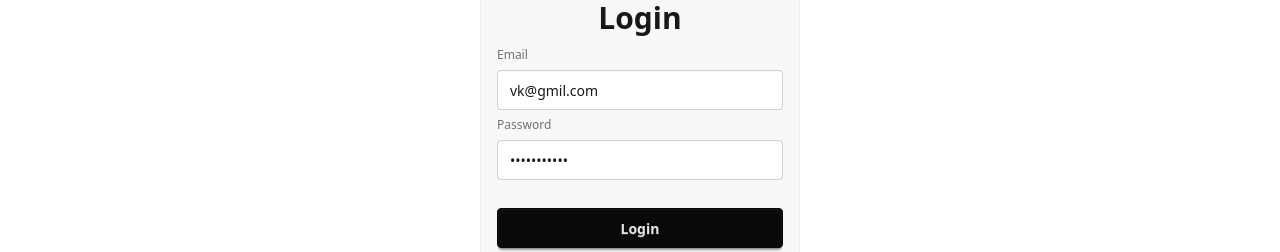
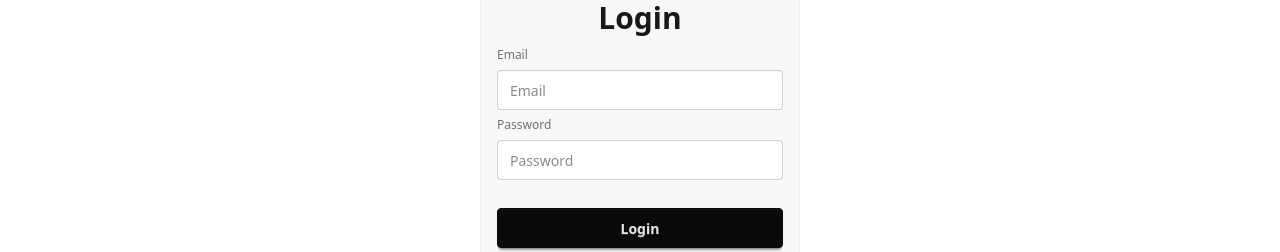
Before and after one commit to singhvi1/DevTinder_F, a React (Vite) app: page /login in a window 1280 px wide. Shown: the part 129-381 px from the top of the page. Built offline with nearby package versions, Linux system fonts and the light colour scheme; no server answers.

Commit message:
feat: Clear default values for email and password in Login component

```diff
--- a/src/components/Login.jsx
+++ b/src/components/Login.jsx
@@ -7,8 +7,8 @@ import { useSelector } from "react-redux";
 import { useEffect } from "react";
 import { BASE_URL } from "../utils/constant";
 const Login = () => {
-  const [emailId, setEmail] = useState("vk@gmil.com");
-  const [password, setPassword] = useState("Vikash@123#");
+  const [emailId, setEmail] = useState("");
+  const [password, setPassword] = useState("");
   const [error, setError] = useState("");
 
   const dispatch = useDispatch();
```
